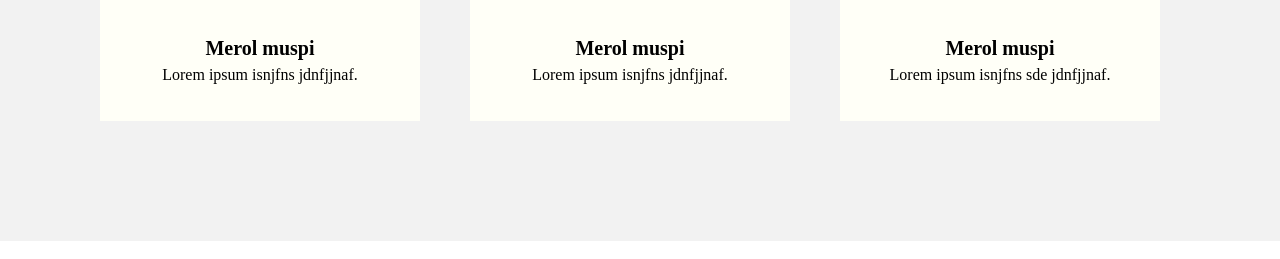
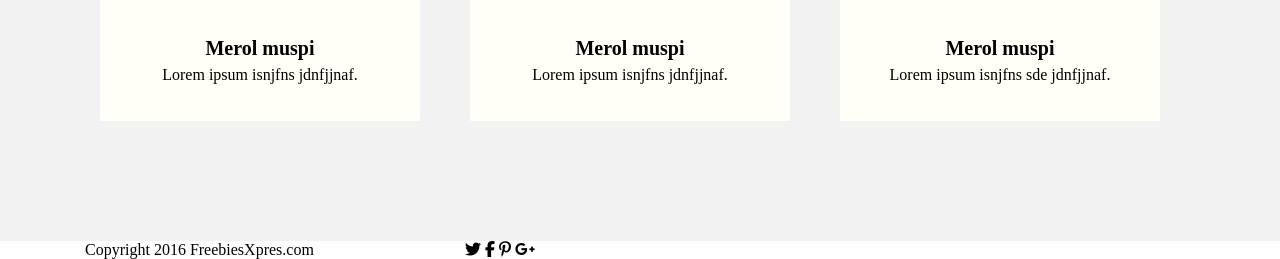
Before and after one commit to MarcinMathea/golden, a website: page index.html in a window 1280 px wide. Shown: the part 2505-2764 px from the top of the page. Drawn offline with Linux system fonts and the light colour scheme.

Commit message:
footer no styling

```diff
--- a/index.html
+++ b/index.html
@@ -142,6 +142,19 @@
           </div>
         </div>
     </section>
+    <footer>
+      <div class="container">
+        <div class="row">
+          <div class="col-4"> <span>Copyright 2016 FreebiesXpres.com</span></div>
+          <div class="col-8">
+            <i class="fab fa-twitter"></i>
+            <i class="fab fa-facebook-f"></i>
+            <i class="fab fa-pinterest-p"></i>
+            <i class="fab fa-google-plus-g"></i>
+          </div>
+        </div>
+      </div>
+    </footer>
 
     <script src="https://kit.fontawesome.com/0625c756b6.js" crossorigin="anonymous"></script>
   </body>
```
